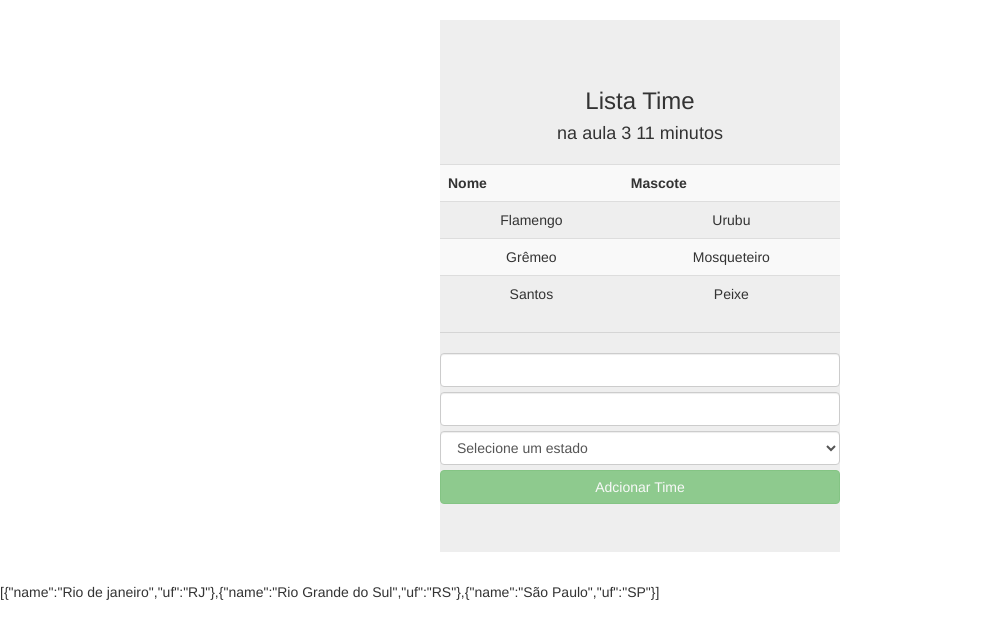
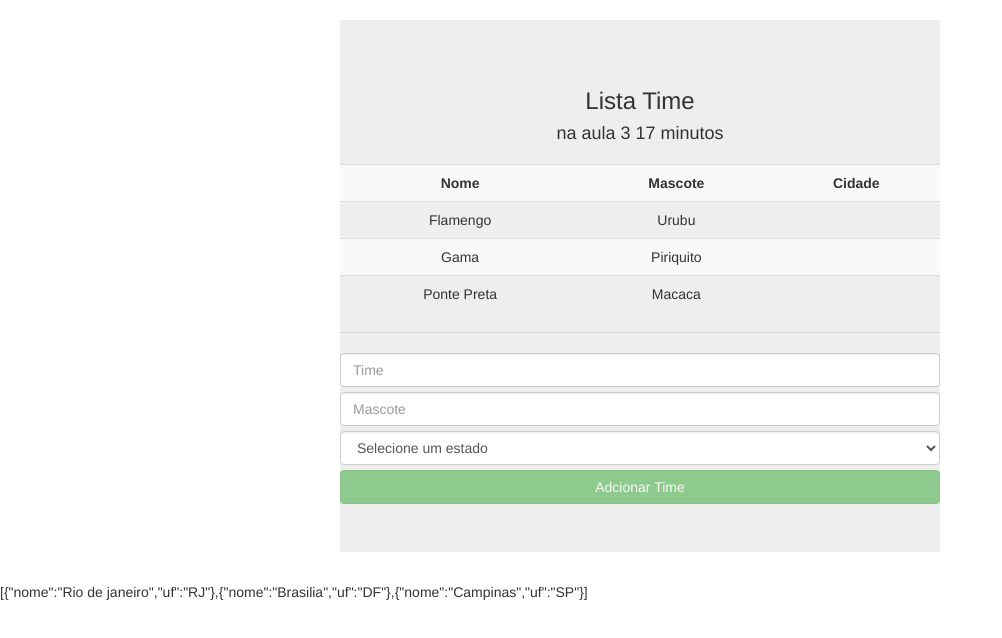
Before and after one commit to adrianoaap/angularTimes, a plain HTML site: page index.html in a window 1280 px wide. Shown: the whole page, without its empty margins (0-1002 px from the left). Drawn offline with nearby package versions, Linux system fonts and the light colour scheme.

Commit message:
Ajuste no option

```diff
--- a/index.html
+++ b/index.html
@@ -1,15 +1,15 @@
 <!DOCTYPE html>
 <html ng-app='times'>
 <head>
-    <meta charset="UTF-8">
-    <title>Times Mundiais</title>
+    <meta charset='UTF-8'>
+    <title>Times Nacionais</title>
     <link rel='stylesheet' type='text/css' href='css/bootstrap.css'>
     <script src='lib/angular.js'></script>
     <script src='js/times.js'></script>
     <script src='js/controller/timesController.js'></script>
     <style>
       .jumbotron {
-          width: 400px;
+          width: 600px;
           text-align: center;
           margin-top: 20px;
           margin-left: auto;
@@ -26,27 +26,29 @@
 </head>
 <body ng-controller='timesCtrl as vm'>
 
-    <div class="jumbotron">
+    <div class='jumbotron'>
         <h3>{{ vm.titulo }}</h3>
         <h4> {{   vm.parei }}</h4>
-        <table class="table table-striped">
-            <tr>
-                <th>Nome</th>
-                <th>Mascote</th>
+        <table class='table table-striped'>
+            <tr >
+                <th style="text-align: center">Nome</th>
+                <th style="text-align: center">Mascote</th>
+                <th style="text-align: center">Cidade</th>
             </tr>
             <tr ng-repeat='time in vm.timesFutebol'>
                 <td>{{ time.name }}</td>
                 <td>{{ time.mascote }}</td>
+                <td>{{ time.estado.nome }}</td>
             </tr>
         </table>
         <hr />
-        <input class='form-control' type="text" ng-model='vm.time.name'>
-        <input class='form-control' type="text" ng-model='vm.time.mascote'>
+        <input class='form-control' type='text' ng-model='vm.time.name' placeholder='Time'>
+        <input class='form-control' type='text' ng-model='vm.time.mascote' placeholder='Mascote'>
         <select class='form-control'
-          ng-model='vm.estado' ng-options='vm.estado.name for estado in vm.estados'>
-           <option value="">Selecione um estado</option>
+          ng-model='vm.time.estado' ng-options='estado.nome for estado in vm.estados'>
+           <option value=''>Selecione um estado</option>
         </select>
-        <button class="btn btn-success btn-block" ng-click='vm.adcionarTime(vm.time)'
+        <button class='btn btn-success btn-block' ng-click='vm.adcionarTime(vm.time)'
           ng-disabled='!(vm.time.name && vm.time.mascote)'>Adcionar Time</button>
     </div>
     {{ vm.estados }}
--- a/js/controller/timesController.js
+++ b/js/controller/timesController.js
@@ -1,21 +1,23 @@
 angular.module("times").controller("timesCtrl", function($scope) {
   var vm = this;
-  vm.times = [];
+  vm.times = []
+  vm.estados = []
   vm.time = {}
 
   vm.adcionarTime = adcionarTime
 
-  vm.parei =' na aula 3 11 minutos'
+  vm.parei =' na aula 3 17 minutos '
   vm.titulo = 'Lista Time'
+
   vm.timesFutebol = [
     { name: "Flamengo", mascote: "Urubu"},
-    { name: "Grêmeo", mascote: "Mosqueteiro" },
-    { name: "Santos", mascote: "Peixe"}
+    { name: "Gama", mascote: "Piriquito" },
+    { name: "Ponte Preta", mascote: "Macaca"}
   ];
   vm.estados = [
-      { name: 'Rio de janeiro', uf: 'RJ'},
-      { name: 'Rio Grande do Sul', uf: 'RS'},
-      { name: 'São Paulo', uf: 'SP'}
+      { nome: 'Rio de janeiro', uf: 'RJ'},
+      { nome: 'Brasilia', uf: 'DF'},
+      { nome: 'Campinas', uf: 'SP'}
   ]
 
   function adcionarTime(time){
```
